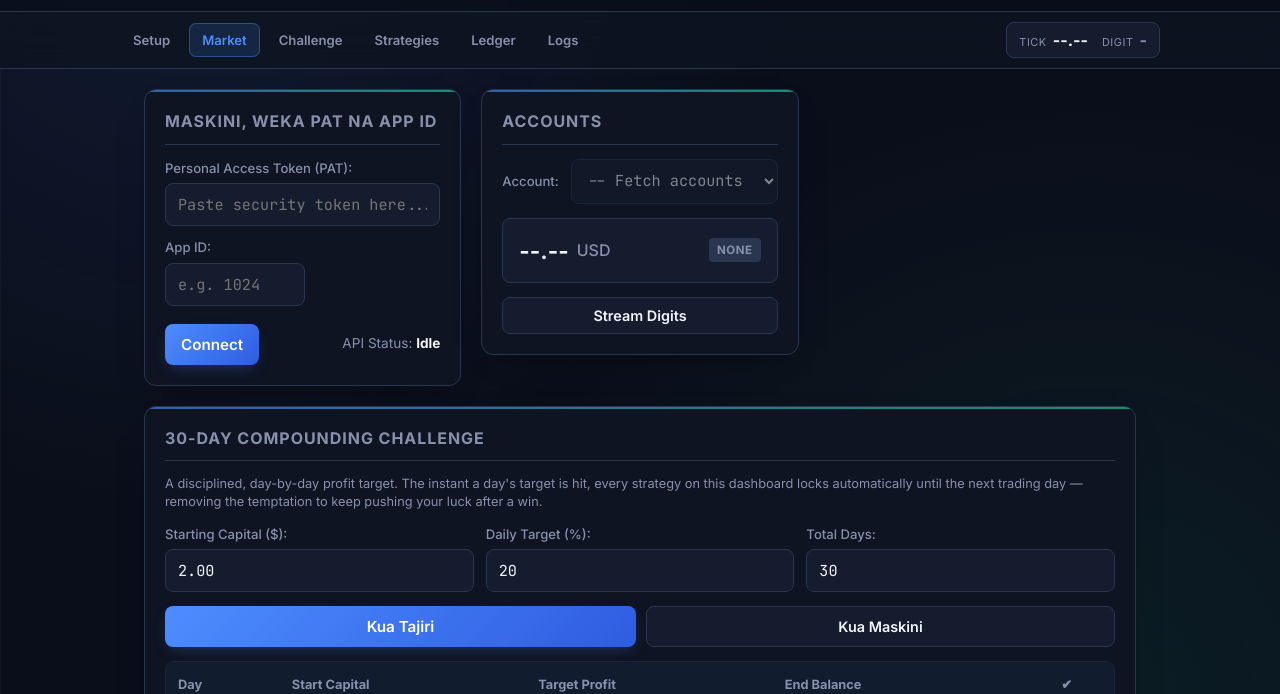
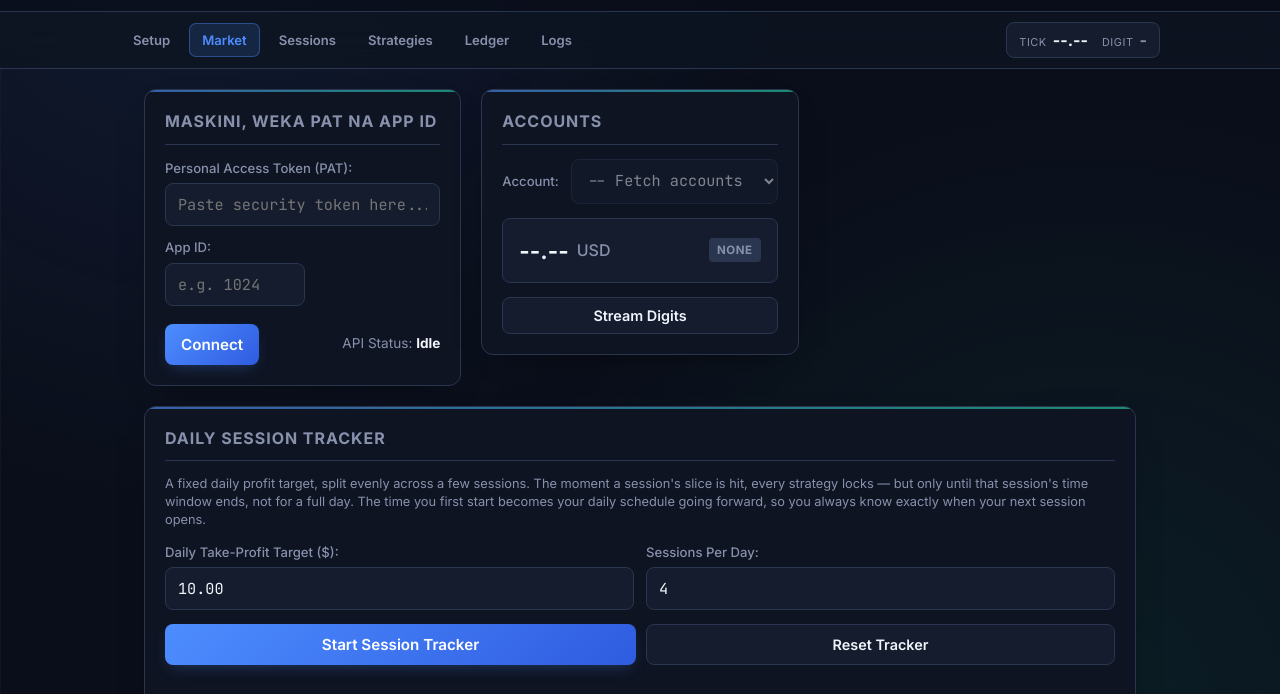
Before and after one commit to ProfKhamis/demo, a plain HTML site: page index.html in a window 1280 px wide. Shown: the part 95-789 px from the top of the page. Drawn offline with Linux system fonts and the light colour scheme.

Commit message:
Update index.html

```diff
--- a/index.html
+++ b/index.html
@@ -22,7 +22,7 @@
                 <div class="quick-nav-links">
                     <a href="#section-setup" class="quick-nav-link">Setup</a>
                     <a href="#section-market" class="quick-nav-link">Market</a>
-                    <a href="#section-challenge" class="quick-nav-link">Challenge</a>
+                    <a href="#section-session" class="quick-nav-link">Sessions</a>
                     <a href="#section-strategies" class="quick-nav-link">Strategies</a>
                     <a href="#section-ledger" class="quick-nav-link">Ledger</a>
                     <a href="#section-logs" class="quick-nav-link">Logs</a>
@@ -97,48 +97,46 @@
             </div>
         </section>
 
-        <!-- 30-Day Compounding Challenge -->
-        <section class="card" id="section-challenge">
-            <h3><b>30-DAY COMPOUNDING CHALLENGE</b></h3>
+        <!-- Daily Session Tracker -->
+        <section class="card" id="section-session">
+            <h3><b>DAILY SESSION TRACKER</b></h3>
             <p style="font-size: 0.8rem; color: var(--text-secondary);">
-                A disciplined, day-by-day profit target. The instant a day's target is hit, every strategy on
-                this dashboard locks automatically until the next trading day &mdash; removing the temptation to
-                keep pushing your luck after a win.
+                A fixed daily profit target, split evenly across a few sessions. The moment a session's slice
+                is hit, every strategy locks &mdash; but only until that session's time window ends, not for a
+                full day. The time you first start becomes your daily schedule going forward, so you always
+                know exactly when your next session opens.
             </p>
 
-            <div class="form-row" id="challenge-setup-row">
+            <div class="form-row" id="session-setup-row">
                 <div class="form-group">
-                    <label for="challenge-start-capital">Starting Capital ($):</label>
-                    <input type="number" id="challenge-start-capital" value="2.00" min="0.35" step="0.01">
+                    <label for="session-daily-target">Daily Take-Profit Target ($):</label>
+                    <input type="number" id="session-daily-target" value="10.00" min="0.50" step="0.50">
                 </div>
                 <div class="form-group">
-                    <label for="challenge-growth-rate">Daily Target (%):</label>
-                    <input type="number" id="challenge-growth-rate" value="20" min="1" max="100" step="1">
-                </div>
-                <div class="form-group">
-                    <label for="challenge-total-days">Total Days:</label>
-                    <input type="number" id="challenge-total-days" value="30" min="5" max="60" step="1">
+                    <label for="session-count">Sessions Per Day:</label>
+                    <input type="number" id="session-count" value="4" min="2" max="8" step="1">
                 </div>
             </div>
 
             <div style="display: flex; gap: 10px;">
-                <button id="btn-start-challenge" class="btn-primary" style="flex: 1;">Kua Tajiri</button>
-                <button id="btn-reset-challenge" class="btn-secondary" style="flex: 1;">Kua Maskini</button>
+                <button id="btn-start-session" class="btn-primary" style="flex: 1;">Start Session Tracker</button>
+                <button id="btn-reset-session" class="btn-secondary" style="flex: 1;">Reset Tracker</button>
             </div>
 
-            <div id="challenge-status-banner" class="challenge-banner" style="display: none;"></div>
+            <div id="session-status-banner" class="challenge-banner" style="display: none;"></div>
 
-            <div class="balance-display" id="challenge-progress-display"
+            <p id="session-schedule-note" style="font-size: 0.78rem; color: var(--text-secondary); margin-top: 4px;"></p>
+
+            <div class="balance-display" id="session-progress-display"
                 style="display: none; flex-direction: column; align-items: stretch; gap: 8px;">
                 <div
                     style="display: flex; justify-content: space-between; flex-wrap: wrap; gap: 6px; font-size: 0.85rem; font-family: var(--font-body); color: var(--text-secondary); font-weight: 500;">
-                    <span>Day <strong id="challenge-current-day" style="color: var(--text-primary);">1</strong> of
-                        <span id="challenge-total-days-label">30</span></span>
-                    <span>Today's P/L: <strong id="challenge-day-profit" style="color: var(--text-primary);">0.00</strong>
-                        / <strong id="challenge-day-target" style="color: var(--text-primary);">0.00</strong> USD</span>
+                    <span id="session-current-label" style="color: var(--text-primary);">Day 1 &middot; Session 1 of 4</span>
+                    <span>Session P/L: <strong id="session-profit-label" style="color: var(--text-primary);">0.00</strong>
+                        / <strong id="session-target-label" style="color: var(--text-primary);">0.00</strong> USD</span>
                 </div>
                 <div class="challenge-progress-track">
-                    <div id="challenge-progress-fill" class="challenge-progress-fill"></div>
+                    <div id="session-progress-fill" class="challenge-progress-fill"></div>
                 </div>
             </div>
 
@@ -146,14 +144,14 @@
                 <table class="ledger-table challenge-table">
                     <thead>
                         <tr>
-                            <th style="width: 12%;">Day</th>
-                            <th style="width: 26%;">Start Capital</th>
-                            <th style="width: 26%;">Target Profit</th>
-                            <th style="width: 26%;">End Balance</th>
-                            <th style="width: 10%; text-align: center;">✔</th>
+                            <th style="width: 10%;">Session</th>
+                            <th style="width: 28%;">Time Window</th>
+                            <th style="width: 20%;">Target</th>
+                            <th style="width: 20%;">Profit</th>
+                            <th style="width: 22%; text-align: center;">Status</th>
                         </tr>
                     </thead>
-                    <tbody id="challenge-table-body">
+                    <tbody id="session-table-body">
                         <!-- populated dynamically by app.js -->
                     </tbody>
                 </table>
```
